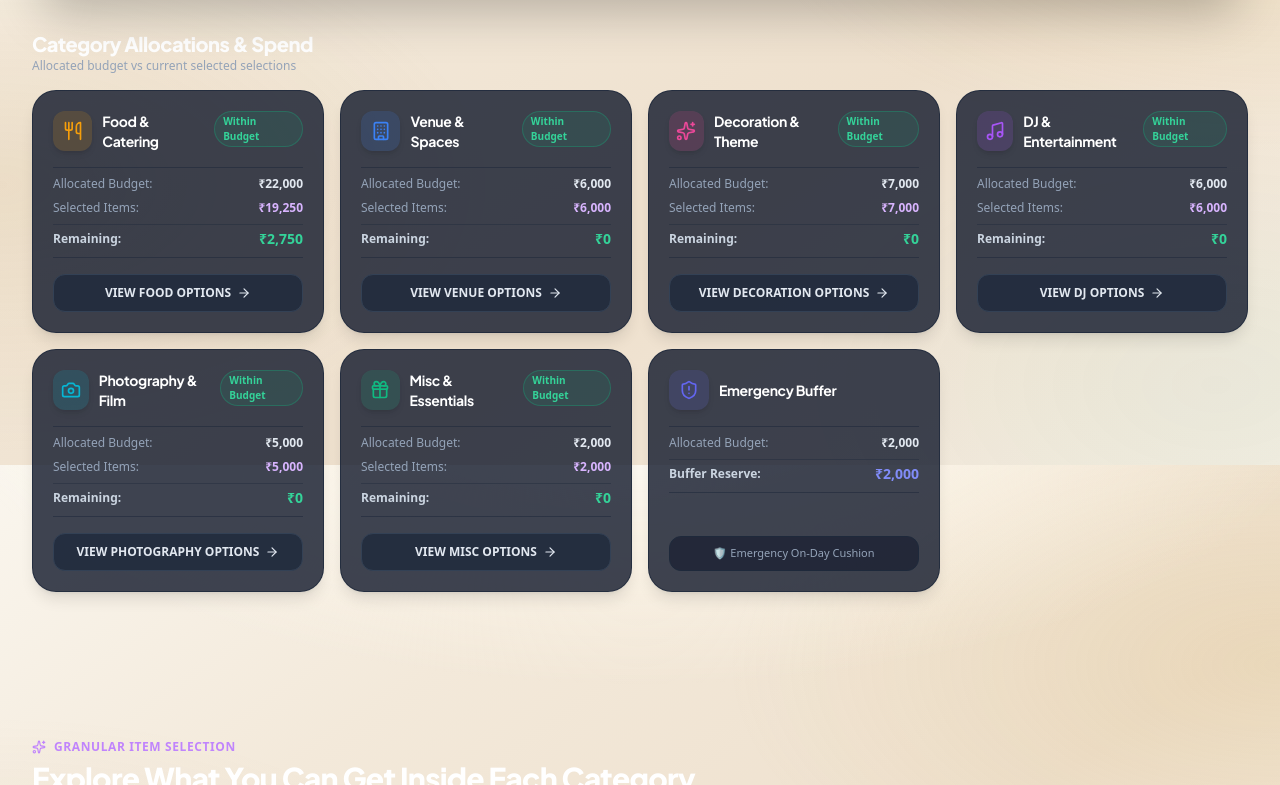
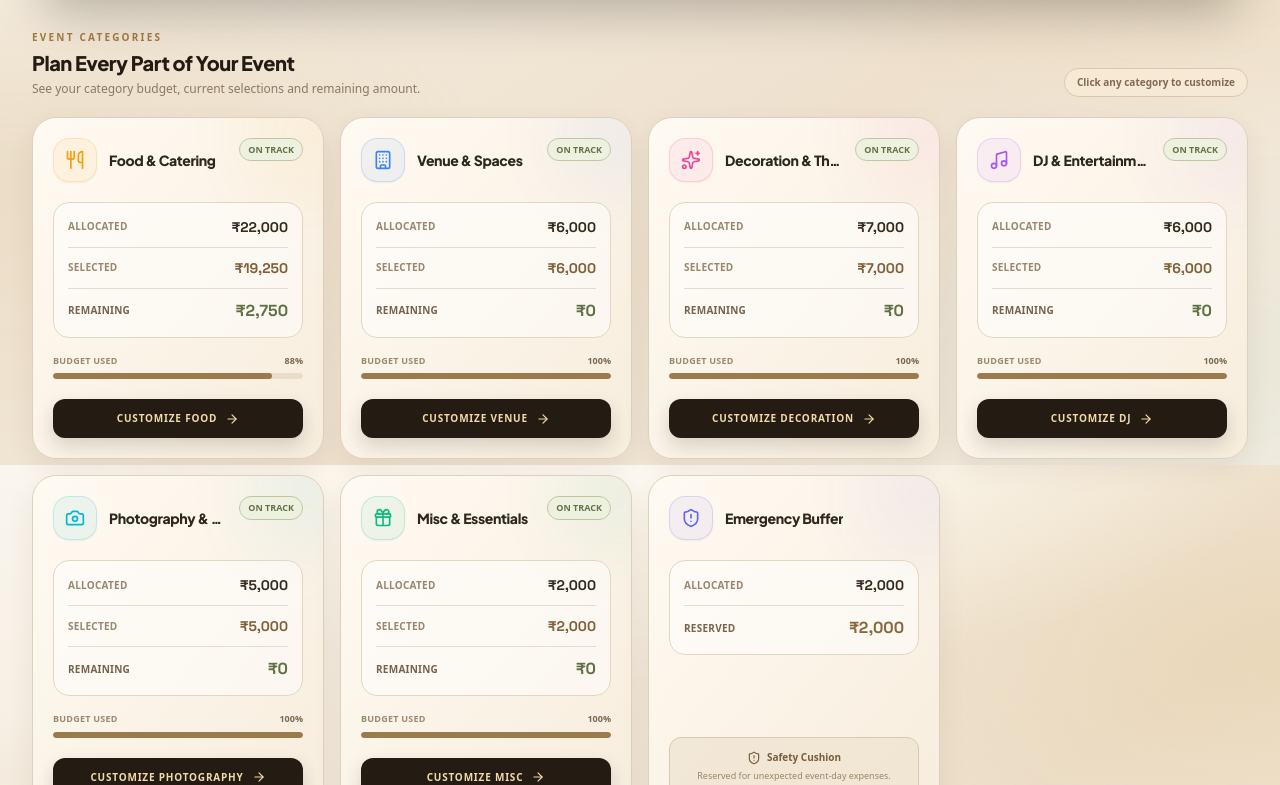
Before and after one commit to aivisionstudio2821-dot/eventbudget, a React (Vite) app: page / in a window 1280 px wide. Shown: the part 2735-3520 px from the top of the page. Built offline with nearby package versions, Linux system fonts and the light colour scheme.

Commit message:
Upgrade category cards luxury theme

```diff
--- a/src/components/dashboard/CategoryCards.tsx
+++ b/src/components/dashboard/CategoryCards.tsx
@@ -9,8 +9,8 @@ import {
   ShieldAlert,
   ArrowRight,
   CheckCircle2,
-  AlertTriangle
 } from 'lucide-react';
+
 import { CategoryKey, EventState } from '../../types';
 import { CATEGORIES_INFO } from '../../data/initialData';
 import { formatINR } from '../../utils/currencyFormatter';
@@ -29,134 +29,307 @@ export const CategoryCards: React.FC<CategoryCardsProps> = ({
 
   const getIcon = (iconName: string) => {
     switch (iconName) {
-      case 'Utensils': return <Utensils className="w-5 h-5" />;
-      case 'Sparkles': return <Sparkles className="w-5 h-5" />;
-      case 'Music': return <Music className="w-5 h-5" />;
-      case 'Camera': return <Camera className="w-5 h-5" />;
-      case 'Building': return <Building className="w-5 h-5" />;
-      case 'Gift': return <Gift className="w-5 h-5" />;
-      case 'ShieldAlert': return <ShieldAlert className="w-5 h-5" />;
-      default: return <Sparkles className="w-5 h-5" />;
+      case 'Utensils':
+        return <Utensils className="h-5 w-5" />;
+      case 'Sparkles':
+        return <Sparkles className="h-5 w-5" />;
+      case 'Music':
+        return <Music className="h-5 w-5" />;
+      case 'Camera':
+        return <Camera className="h-5 w-5" />;
+      case 'Building':
+        return <Building className="h-5 w-5" />;
+      case 'Gift':
+        return <Gift className="h-5 w-5" />;
+      case 'ShieldAlert':
+        return <ShieldAlert className="h-5 w-5" />;
+      default:
+        return <Sparkles className="h-5 w-5" />;
     }
   };
 
   return (
-    <div className="space-y-4">
-      <div className="flex items-center justify-between">
+    <div className="space-y-5">
+
+      {/* SECTION HEADER */}
+
+      <div className="flex flex-col justify-between gap-3 sm:flex-row sm:items-end">
         <div>
-          <h3 className="text-xl font-extrabold text-white font-heading">Category Allocations & Spend</h3>
-          <p className="text-xs text-slate-400">Allocated budget vs current selected selections</p>
+          <p className="mb-1 text-[10px] font-black uppercase tracking-[0.22em] text-[#a27b42]">
+            Event Categories
+          </p>
+
+          <h3 className="font-heading text-xl font-black text-[#241c13]">
+            Plan Every Part of Your Event
+          </h3>
+
+          <p className="mt-1 text-xs text-[#8b7962]">
+            See your category budget, current selections and remaining amount.
+          </p>
+        </div>
+
+        <div className="rounded-full border border-[#d9c7a8] bg-[#f6ead7] px-3 py-1.5 text-[10px] font-bold text-[#806b50]">
+          Click any category to customize
         </div>
       </div>
 
-      <div className="grid grid-cols-1 sm:grid-cols-2 lg:grid-cols-3 xl:grid-cols-4 gap-4">
+      {/* CARDS */}
+
+      <div className="grid grid-cols-1 gap-4 sm:grid-cols-2 lg:grid-cols-3 xl:grid-cols-4">
+
         {CATEGORIES_INFO.map((cat) => {
           const isBuffer = cat.key === 'buffer';
-          const allocated = event.allocations[cat.key] || 0;
-          const selected = isBuffer ? 0 : (categoryTotals[cat.key] || 0);
-          const remaining = allocated - selected;
-          const isOver = !isBuffer && remaining < 0;
-          const isQuoteApplied = !isBuffer && Boolean(event.appliedQuoteIds?.[cat.key]);
+
+          const allocated =
+            event.allocations[cat.key] || 0;
+
+          const selected = isBuffer
+            ? 0
+            : categoryTotals[cat.key] || 0;
+
+          const remaining =
+            allocated - selected;
+
+          const isOver =
+            !isBuffer && remaining < 0;
+
+          const isQuoteApplied =
+            !isBuffer &&
+            Boolean(
+              event.appliedQuoteIds?.[cat.key]
+            );
+
+          const usedPercent =
+            !isBuffer && allocated > 0
+              ? Math.min(
+                  100,
+                  (selected / allocated) * 100
+                )
+              : 0;
 
           return (
             <div
               key={cat.key}
-              className={`p-5 rounded-3xl bg-[#0f172a]/80 border transition-all duration-200 flex flex-col justify-between group shadow-lg ${
+              className={`group relative flex flex-col justify-between overflow-hidden rounded-[24px] border p-5 transition-all duration-300 ${
                 isOver
-                  ? 'border-rose-500/50 bg-rose-950/10 hover:border-rose-500'
-                  : 'border-slate-800/80 hover:border-purple-500/40 hover:bg-[#141d34]/90'
+                  ? 'border-[#d9a29a] bg-gradient-to-br from-[#fff4f1] to-[#fbe8e3] shadow-[0_12px_30px_rgba(139,65,54,0.08)]'
+                  : 'border-[#ded0ba] bg-gradient-to-br from-[#fffaf2] to-[#f7eddd] shadow-[0_10px_28px_rgba(70,49,26,0.07)] hover:-translate-y-1 hover:border-[#b99a69] hover:shadow-[0_18px_35px_rgba(70,49,26,0.11)]'
               }`}
             >
-              <div>
-                {/* Header Row */}
-                <div className="flex items-start justify-between gap-2 mb-4">
-                  <div className="flex items-center gap-2.5">
+
+              {/* DECORATIVE GLOW */}
+
+              <div
+                className="pointer-events-none absolute -right-10 -top-10 h-28 w-28 rounded-full opacity-[0.08] blur-2xl"
+                style={{
+                  backgroundColor: cat.color,
+                }}
+              />
+
+              <div className="relative">
+
+                {/* HEADER */}
+
+                <div className="mb-5 flex items-start justify-between gap-3">
+
+                  <div className="flex min-w-0 items-center gap-3">
+
                     <div
-                      className="w-10 h-10 rounded-xl flex items-center justify-center text-white shadow-md"
-                      style={{ backgroundColor: `${cat.color}25`, color: cat.color }}
+                      className="flex h-11 w-11 shrink-0 items-center justify-center rounded-2xl border shadow-sm"
+                      style={{
+                        backgroundColor: `${cat.color}12`,
+                        borderColor: `${cat.color}30`,
+                        color: cat.color,
+                      }}
                     >
                       {getIcon(cat.iconName)}
                     </div>
-                    <div>
-                      <h4 className="text-sm font-bold text-white group-hover:text-purple-300 transition-colors">
+
+                    <div className="min-w-0">
+                      <h4 className="truncate text-sm font-black text-[#30261b] transition-colors group-hover:text-[#76562e]">
                         {cat.name}
                       </h4>
+
                       {isQuoteApplied && (
-                        <span className="text-[10px] text-emerald-400 font-semibold flex items-center gap-1">
-                          <CheckCircle2 className="w-3 h-3" /> Real Quote Applied
+                        <span className="mt-1 flex items-center gap-1 text-[9px] font-bold text-[#63774c]">
+                          <CheckCircle2 className="h-3 w-3" />
+                          Vendor Quote Applied
                         </span>
                       )}
                     </div>
+
                   </div>
 
-                  {/* Status indicator */}
+                  {/* STATUS */}
+
                   {!isBuffer && (
                     <span
-                      className={`text-[10px] font-bold px-2 py-0.5 rounded-full border ${
+                      className={`shrink-0 rounded-full border px-2 py-1 text-[9px] font-black ${
                         isOver
-                          ? 'bg-rose-500/10 border-rose-500/30 text-rose-400'
-                          : 'bg-emerald-500/10 border-emerald-500/30 text-emerald-400'
+                          ? 'border-[#d89b93] bg-[#f7dcd7] text-[#a64d45]'
+                          : 'border-[#bdc8a3] bg-[#eef1df] text-[#627348]'
                       }`}
                     >
-                      {isOver ? 'Over Budget' : 'Within Budget'}
+                      {isOver
+                        ? 'OVER'
+                        : 'ON TRACK'}
                     </span>
                   )}
+
                 </div>
 
-                {/* Amount Matrix */}
-                <div className="space-y-2 py-2 border-y border-slate-800/60 text-xs">
-                  <div className="flex items-center justify-between text-slate-400">
-                    <span>Allocated Budget:</span>
-                    <span className="font-semibold text-slate-200">{formatINR(allocated)}</span>
+                {/* AMOUNTS */}
+
+                <div className="rounded-2xl border border-[#e3d6c2] bg-white/50 p-3.5">
+
+                  <div className="flex items-center justify-between gap-3">
+                    <span className="text-[10px] font-bold uppercase tracking-wide text-[#98866e]">
+                      Allocated
+                    </span>
+
+                    <span className="font-mono-num text-sm font-black text-[#352a1e]">
+                      {formatINR(allocated)}
+                    </span>
                   </div>
 
                   {!isBuffer && (
-                    <div className="flex items-center justify-between text-slate-400">
-                      <span>Selected Items:</span>
-                      <span className={`font-bold ${isOver ? 'text-rose-400' : 'text-purple-300'}`}>
-                        {formatINR(selected)}
+                    <>
+                      <div className="my-2.5 h-px bg-[#e7dccb]" />
+
+                      <div className="flex items-center justify-between gap-3">
+                        <span className="text-[10px] font-bold uppercase tracking-wide text-[#98866e]">
+                          Selected
+                        </span>
+
+                        <span
+                          className={`font-mono-num text-sm font-black ${
+                            isOver
+                              ? 'text-[#a74d44]'
+                              : 'text-[#806039]'
+                          }`}
+                        >
+                          {formatINR(selected)}
+                        </span>
+                      </div>
+                    </>
+                  )}
+
+                  <div className="my-2.5 h-px bg-[#e7dccb]" />
+
+                  <div className="flex items-center justify-between gap-3">
+                    <span className="text-[10px] font-black uppercase tracking-wide text-[#75634d]">
+                      {isBuffer
+                        ? 'Reserved'
+                        : 'Remaining'}
+                    </span>
+
+                    <span
+                      className={`font-mono-num text-base font-black ${
+                        isBuffer
+                          ? 'text-[#86683e]'
+                          : isOver
+                          ? 'text-[#a74d44]'
+                          : 'text-[#5f7044]'
+                      }`}
+                    >
+                      {isBuffer
+                        ? formatINR(allocated)
+                        : remaining < 0
+                        ? `-${formatINR(
+                            Math.abs(remaining)
+                          )}`
+                        : formatINR(remaining)}
+                    </span>
+                  </div>
+
+                </div>
+
+                {/* SPEND BAR */}
+
+                {!isBuffer && (
+                  <div className="mt-4">
+
+                    <div className="mb-1.5 flex items-center justify-between">
+                      <span className="text-[9px] font-bold uppercase tracking-wide text-[#9b896f]">
+                        Budget Used
+                      </span>
+
+                      <span
+                        className={`text-[9px] font-black ${
+                          isOver
+                            ? 'text-[#a74d44]'
+                            : 'text-[#7a684f]'
+                        }`}
+                      >
+                        {allocated > 0
+                          ? `${Math.round(
+                              (selected /
+                                allocated) *
+                                100
+                            )}%`
+                          : '0%'}
                       </span>
                     </div>
-                  )}
 
-                  <div className="flex items-center justify-between pt-1 border-t border-slate-800/40">
-                    <span className="font-semibold text-slate-300">
-                      {isBuffer ? 'Buffer Reserve:' : 'Remaining:'}
-                    </span>
-                    <span
-                      className={`font-black text-sm ${
-                        isBuffer
-                          ? 'text-indigo-400'
-                          : isOver
-                          ? 'text-rose-400'
-                          : 'text-emerald-400'
-                      }`}
-                    >
-                      {isBuffer ? formatINR(allocated) : (remaining < 0 ? `-${formatINR(Math.abs(remaining))}` : formatINR(remaining))}
-                    </span>
+                    <div className="h-1.5 overflow-hidden rounded-full bg-[#e9ddca]">
+
+                      <div
+                        className={`h-full rounded-full transition-all duration-500 ${
+                          isOver
+                            ? 'bg-[#b85f55]'
+                            : 'bg-[#9b7b4c]'
+                        }`}
+                        style={{
+                          width: `${usedPercent}%`,
+                        }}
+                      />
+
+                    </div>
+
                   </div>
-                </div>
+                )}
+
               </div>
 
-              {/* Action Button */}
-              <div className="mt-4">
+              {/* ACTION */}
+
+              <div className="relative mt-5">
+
                 {!isBuffer ? (
                   <button
-                    onClick={() => onSelectCategory(cat.key)}
-                    className="w-full py-2.5 px-3 rounded-xl text-xs font-bold text-slate-200 bg-slate-800/80 hover:bg-purple-600 hover:text-white border border-slate-700 hover:border-purple-500 transition-all flex items-center justify-center gap-1.5 group/btn"
+                    type="button"
+                    onClick={() =>
+                      onSelectCategory(cat.key)
+                    }
+                    className="group/btn flex w-full items-center justify-center gap-2 rounded-xl bg-[#241c13] px-3 py-3 text-[10px] font-black uppercase tracking-[0.08em] text-[#f1d9aa] shadow-[0_8px_18px_rgba(44,32,18,0.16)] transition-all hover:-translate-y-0.5 hover:bg-black hover:shadow-[0_12px_24px_rgba(44,32,18,0.22)] active:translate-y-0"
                   >
-                    <span>VIEW {cat.name.split(' ')[0].toUpperCase()} OPTIONS</span>
-                    <ArrowRight className="w-3.5 h-3.5 group-hover/btn:translate-x-1 transition-transform" />
+                    <span>
+                      Customize{' '}
+                      {cat.name
+                        .split(' ')[0]}
+                    </span>
+
+                    <ArrowRight className="h-3.5 w-3.5 transition-transform group-hover/btn:translate-x-1" />
                   </button>
                 ) : (
-                  <div className="py-2 px-3 rounded-xl bg-slate-900/60 border border-slate-800 text-center text-[11px] text-slate-400">
-                    🛡️ Emergency On-Day Cushion
+                  <div className="rounded-xl border border-[#dac9ad] bg-[#efe2ce]/65 px-3 py-3 text-center">
+                    <div className="flex items-center justify-center gap-1.5 text-[10px] font-black text-[#765e3d]">
+                      <ShieldAlert className="h-3.5 w-3.5" />
+                      Safety Cushion
+                    </div>
+
+                    <p className="mt-1 text-[9px] leading-relaxed text-[#99856a]">
+                      Reserved for unexpected event-day expenses.
+                    </p>
                   </div>
                 )}
+
               </div>
+
             </div>
           );
         })}
+
       </div>
     </div>
   );
```
